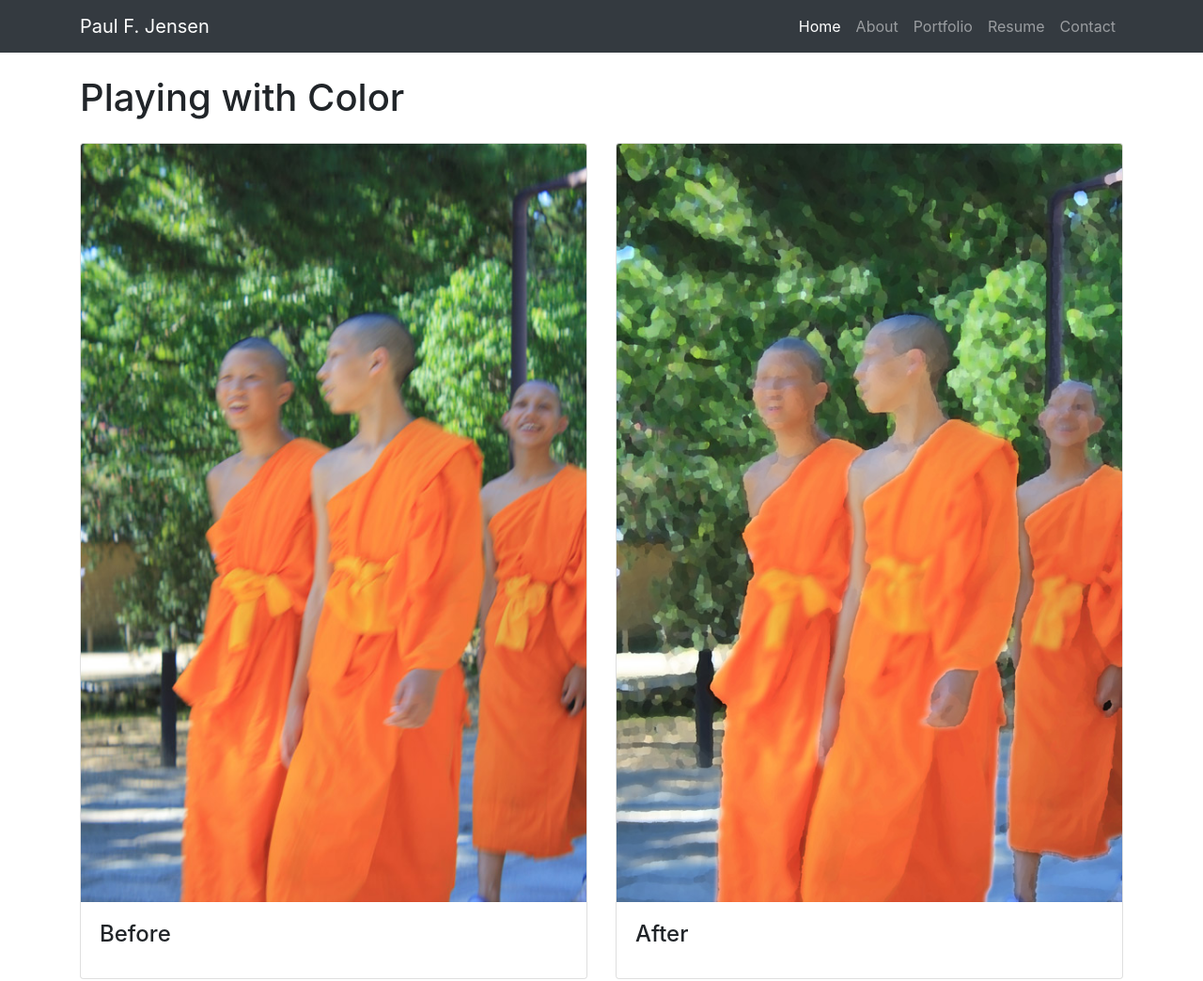
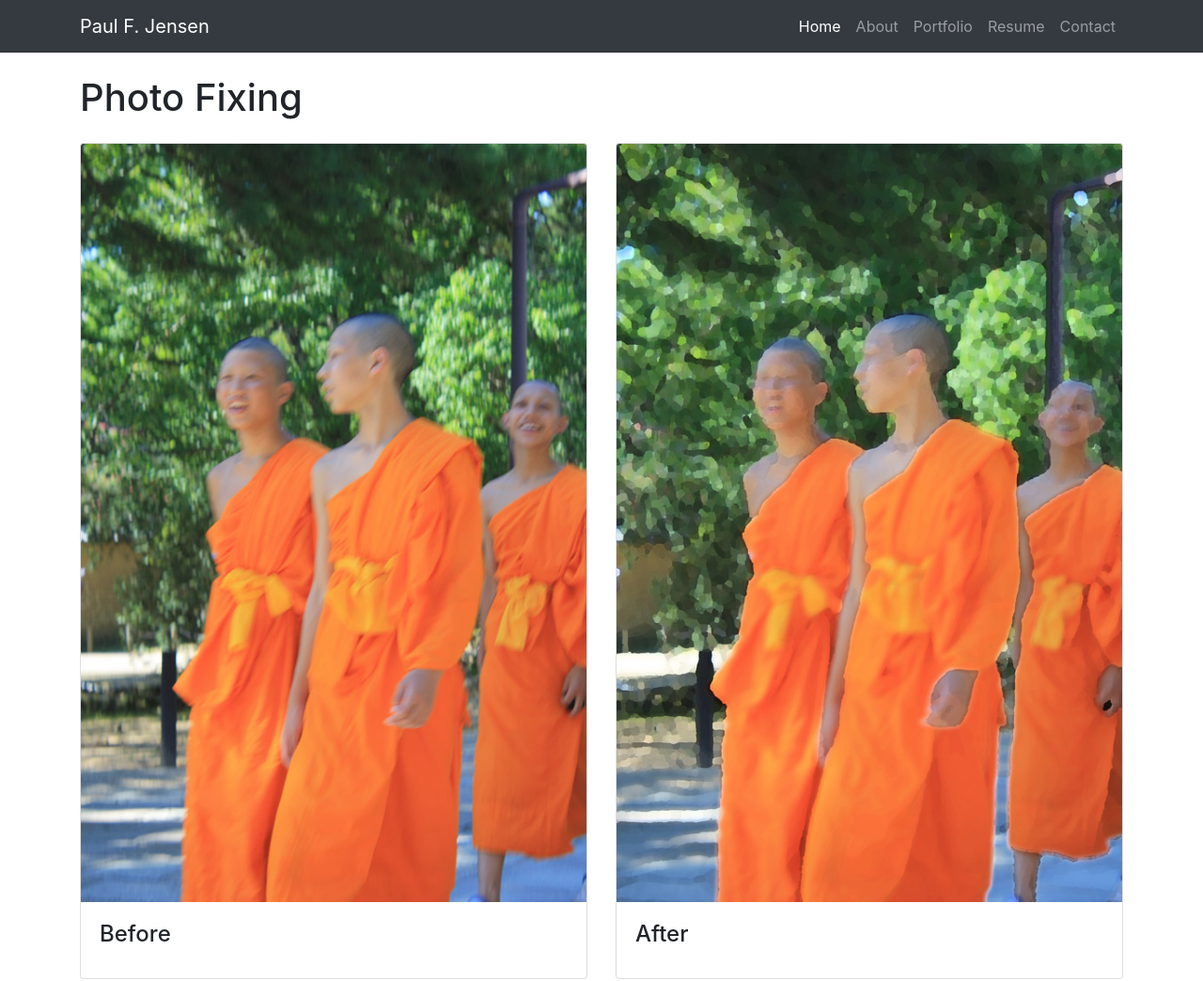
Before and after one commit to project2105/Bootstrap-Portfolio, a website: page photoFixing.html in a window 1280 px wide. Shown: the top 1044 px of the page at 94% size. Drawn offline with Linux system fonts and the light colour scheme; a web font is replaced by a local one.

Commit message:
another update

```diff
--- a/photoFixing.html
+++ b/photoFixing.html
@@ -8,7 +8,7 @@
     <meta name="description" content="">
     <meta name="author" content="">
 
-    <title>Photoshop Before and After</title>
+    <title>Photoshop Photo Fixing</title>
 
     <!-- Bootstrap core CSS -->
     <link href="vendor/bootstrap/css/bootstrap.min.css" rel="stylesheet">
@@ -57,11 +57,9 @@
       </div>
     </nav>
 
-    <!-- Page Content -->
     <div class="container animated slideInDown">
 
-      <!-- Page Heading -->
-      <h1 class="my-4">Playing with Color</h1>
+      <h1 class="my-4">Photo Fixing</h1>
 
       <div class="row">
         <div class="col-lg-6 col-sm-6 portfolio-item">
@@ -87,9 +85,7 @@
         </div>
 
       </div>
-      <!-- /.row -->
 
-      <!-- Pagination -->
       <ul class="pagination justify-content-center">
         <li class="page-item">
           <a class="page-link" href="portfolioPhotoshop.html">Back to Portfolio</a>
@@ -97,9 +93,7 @@
       </ul>
 
     </div>
-    <!-- /.container -->
 
-    <!-- Footer -->
     <footer class="py-5 bg-dark">
       <div class="container">
         <p class="m-0 text-center text-white">Copyright &copy; Paul F. Jensen 2018</p>
```
Also changed, not shown: playingWithColor.html (+1 -14 lines).
